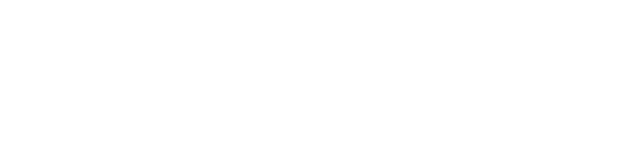
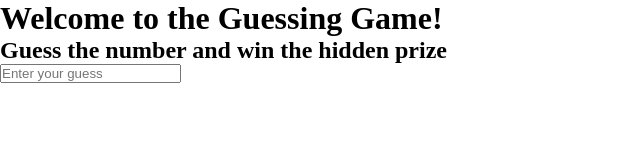
Before and after one commit to Muhammetacin/verou-3-casino-games-Muhammetacin, a plain HTML site: page GuessingGame/index.html in a window 1280 px wide. Shown: the whole page, without its empty margins (0-640 px from the left). Drawn offline with Linux system fonts and the light colour scheme.

Commit message:
Add input + headings

```diff
--- a/GuessingGame/index.html
+++ b/GuessingGame/index.html
@@ -9,6 +9,10 @@
     <link rel="stylesheet" href="css/guessing-game.css">
 </head>
 <body>
+    <h1>Welcome to the Guessing Game!</h1>
+    <h2>Guess the number and win the hidden prize</h2>
+
+    <input type="number" id="number" placeholder="Enter your guess">
 
     <script src="js/guessing-game.js"></script>
 </body>
```
